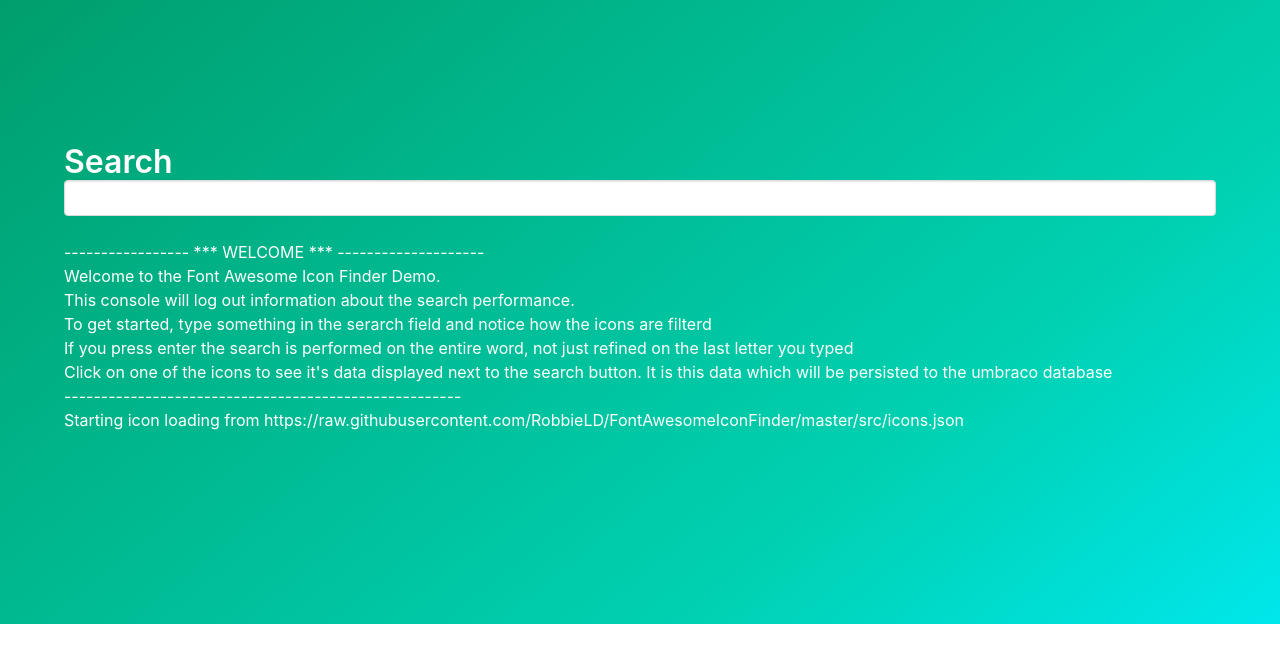
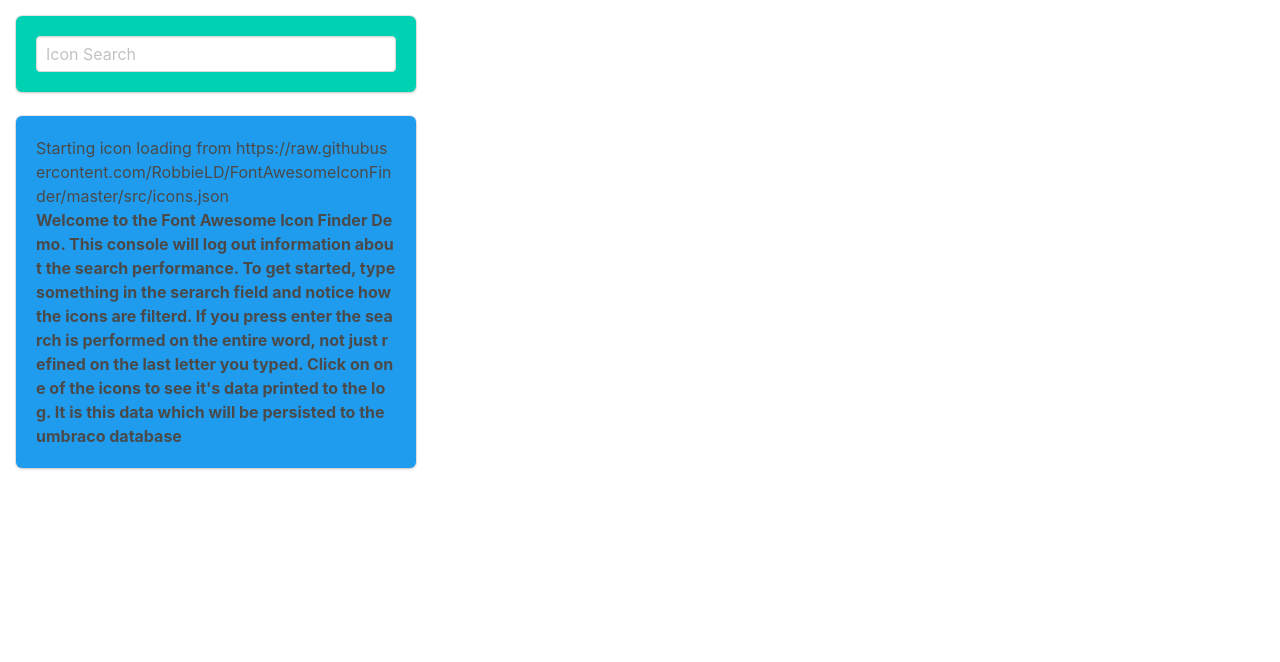
Before and after one commit to RobbieLD/FontAwesomeIconFinder, a website: page demo/index.html in a window 1280 px wide. Drawn offline with nearby package versions, Linux system fonts and the light colour scheme.

Commit message:
- updated demo styles

```diff
--- a/demo/index.html
+++ b/demo/index.html
@@ -12,27 +12,30 @@
         <script type="text/javascript" src="../dist/fontawesomeiconfinder.manager.js"></script>
         <style>
             .log {
-                height: 15rem;
-                overflow-y: scroll;
+                word-break: break-all;
             }
         </style>
     </head>
-    <body>
-        <section class="hero is-medium is-primary is-bold">
-            <div class="hero-body">
-                <div class="container">
-                    <label for="search" class="title">Search</label>
-                    <input name="search" class="iconSearch input" type="text">
-                    <div class="selectedLabel"></div>
+    <body style="margin: 1rem;">
+        <div class="columns">
+            <div class="column is-one-third">
+                <div class="box has-background-primary">
+                    <input name="search" class="iconSearch input" type="text" placeholder="Icon Search">
+                </div>
+                <div class="box has-background-info">
                     <div id="log" class="log"></div>
                 </div>
             </div>
-        </section>
+            <div class="column is-two-thirds">
+                <div id="container" class="icons">
+                    <div class="result" style="height: 100%; overflow-y: auto;"></div>
+                </div>
+            </div>
+        </div>
+
 
         <!-- Icons and Search -->
-        <div id="container" class="icons">
-            <div class="result" style="height: 100%; overflow-y: auto;"></div>
-        </div>
+
 
         <script type="text/javascript">
 
@@ -44,25 +47,20 @@
                 }
             }
 
-            fireWhenReady(() => {
+            fireWhenReady(function() {
                 // hijack console.log
                 console.olog = console.log;
-                console.log = (message) => {
+                console.log = function(message) {
                     var div = document.createElement('div');
                     var log = document.getElementById("log");
                     div.innerHTML = message;
-                    log.appendChild(div);
+                    log.prepend(div);
                     log.scrollTop = log.scrollHeight;
                     console.olog(message);
                 };
 
-                console.log('----------------- *** WELCOME *** --------------------');
-                console.log('Welcome to the Font Awesome Icon Finder Demo.');
-                console.log('This console will log out information about the search performance.');
-                console.log('To get started, type something in the serarch field and notice how the icons are filterd');
-                console.log('If you press enter the search is performed on the entire word, not just refined on the last letter you typed');
-                console.log('Click on one of the icons to see it\'s data displayed next to the search button. It is this data which will be persisted to the umbraco database');
-                console.log('------------------------------------------------------');
+                console.log('<b>Welcome to the Font Awesome Icon Finder Demo. This console will log out information about the search performance. To get started, type something in the serarch field and notice how the icons are filterd. If you press enter the search is performed on the entire word, not just refined on the last letter you typed. Click on one of the icons to see it\'s data printed to the log. It is this data which will be persisted to the umbraco database</b>');
+
                 const url = 'https://raw.githubusercontent.com/RobbieLD/FontAwesomeIconFinder/master/src/icons.json';
 
                 // Create the manager
@@ -78,7 +76,7 @@
 
                 // Setup the controls
                 manager.setup(function(value) {
-                    // don't really need to do anything here
+                    // If you want some code to be called when an icon is clicked here's where you'd put it.
                 }, url);
             });
 
```
